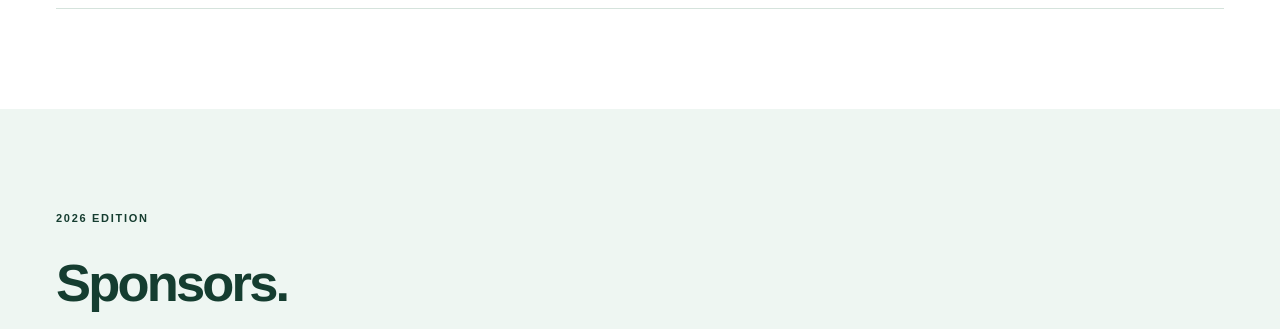
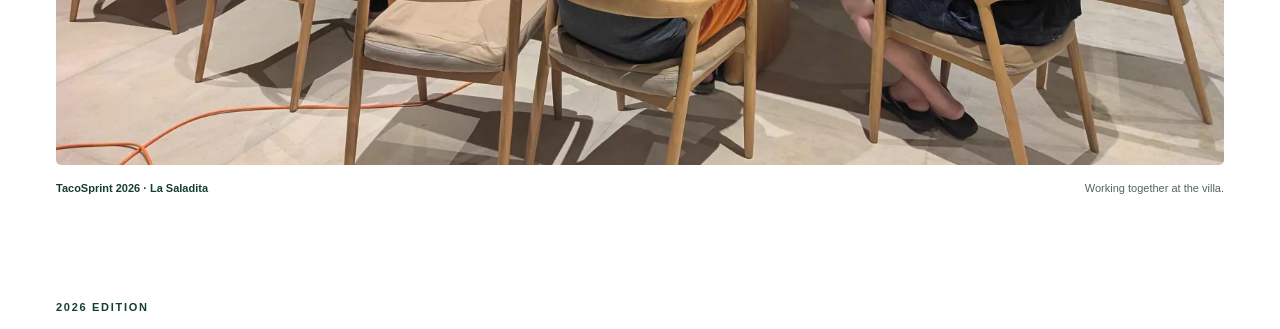
Before and after one commit to OceanSprint/tacosprint.org, an Astro site: page /2026 in a window 1280 px wide. Shown: the part 1267-1596 px from the top of the page. Built offline with nearby package versions, Linux system fonts and the light colour scheme; Astro itself is replaced by a stand-in of ours.

Commit message:
Add a photo from TacoSprint 2026

```diff
--- /dev/null
+++ b/src/components/SprintPhoto.astro
@@ -0,0 +1,57 @@
+<figure class="sprint-photo">
+  <a
+    href="/assets/2026/sprint-working.webp"
+    aria-label="View the full-size photo of TacoSprint 2026"
+  >
+    <img
+      src="/assets/2026/sprint-working.webp"
+      alt="Sprint participants working on laptops around a shared table at the villa"
+      width="1676"
+      height="1262"
+      loading="lazy"
+      decoding="async"
+    />
+  </a>
+  <figcaption>
+    <span>TacoSprint 2026 · La Saladita</span>
+    <span>Working together at the villa.</span>
+  </figcaption>
+</figure>
+
+<style>
+  .sprint-photo {
+    grid-column: 1 / -1;
+    margin: 0;
+  }
+  a {
+    display: block;
+    border-radius: 5px;
+  }
+  img {
+    width: 100%;
+    height: auto;
+    aspect-ratio: 16 / 10;
+    object-fit: cover;
+    object-position: center 65%;
+    border-radius: 5px;
+  }
+  figcaption {
+    display: flex;
+    flex-wrap: wrap;
+    justify-content: space-between;
+    gap: 8px 20px;
+    padding-top: 15px;
+    color: var(--muted);
+    font-size: 11px;
+    line-height: 1.6;
+  }
+  figcaption span:first-child {
+    color: var(--ink);
+    font-weight: 600;
+  }
+  @media (max-width: 580px) {
+    img {
+      aspect-ratio: 4 / 3;
+    }
+  }
+</style>
--- a/src/pages/2026.astro
+++ b/src/pages/2026.astro
@@ -1,6 +1,7 @@
 ---
 import Layout from "../layouts/Layout.astro";
 import Icon from "../components/Icon.astro";
+import SprintPhoto from "../components/SprintPhoto.astro";
 const participants = [
   ["Victor Borja", "vic"],
   ["Alex Decious", "adeci"],
@@ -32,6 +33,13 @@ const participants = [
     <a class="text-link" href="/">
       Explore the 2027 edition <Icon name="arrow" />
     </a>
+  </section>
+  <section
+    class="container archive-photos"
+    id="photos"
+    aria-label="Photos from TacoSprint 2026"
+  >
+    <SprintPhoto />
   </section>
   <section class="section container">
     <p class="eyebrow">2026 edition</p>
@@ -98,3 +106,9 @@ const participants = [
     </div>
   </section>
 </Layout>
+
+<style>
+  .archive-photos {
+    padding-top: 48px;
+  }
+</style>
--- a/src/pages/index.astro
+++ b/src/pages/index.astro
@@ -2,6 +2,7 @@
 import Layout from "../layouts/Layout.astro";
 import Icon from "../components/Icon.astro";
 import Sponsorship from "../components/Sponsorship.astro";
+import SprintPhoto from "../components/SprintPhoto.astro";
 ---
 
 <Layout>
@@ -117,6 +118,7 @@ import Sponsorship from "../components/Sponsorship.astro";
         2026 participants and sponsors <Icon name="arrow" />
       </a>
     </div>
+    <SprintPhoto />
     <div class="sprint-pillars">
       <div>
         <Icon name="code" />
```
Also changed, not shown: public/assets/2026/sprint-working.webp (added).
